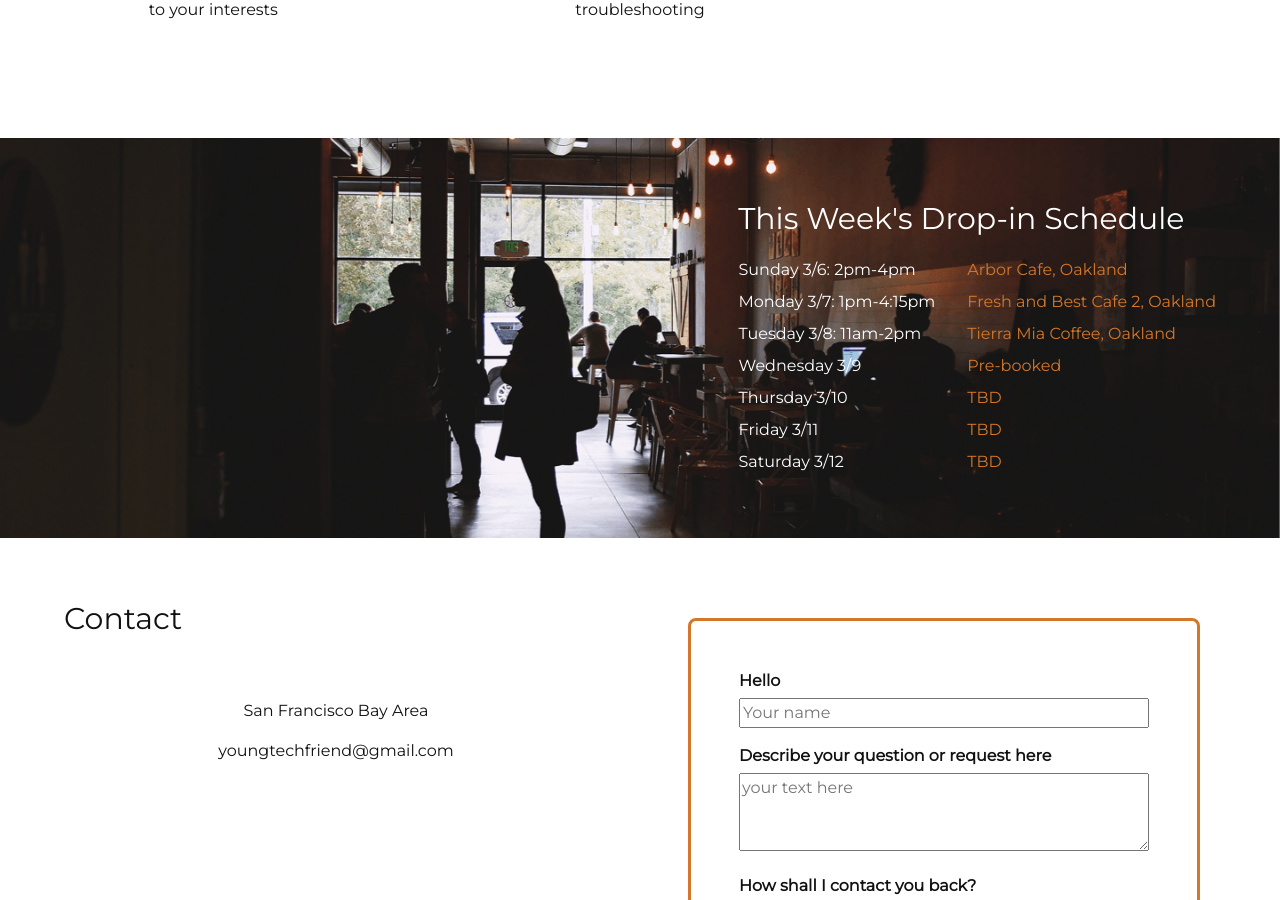
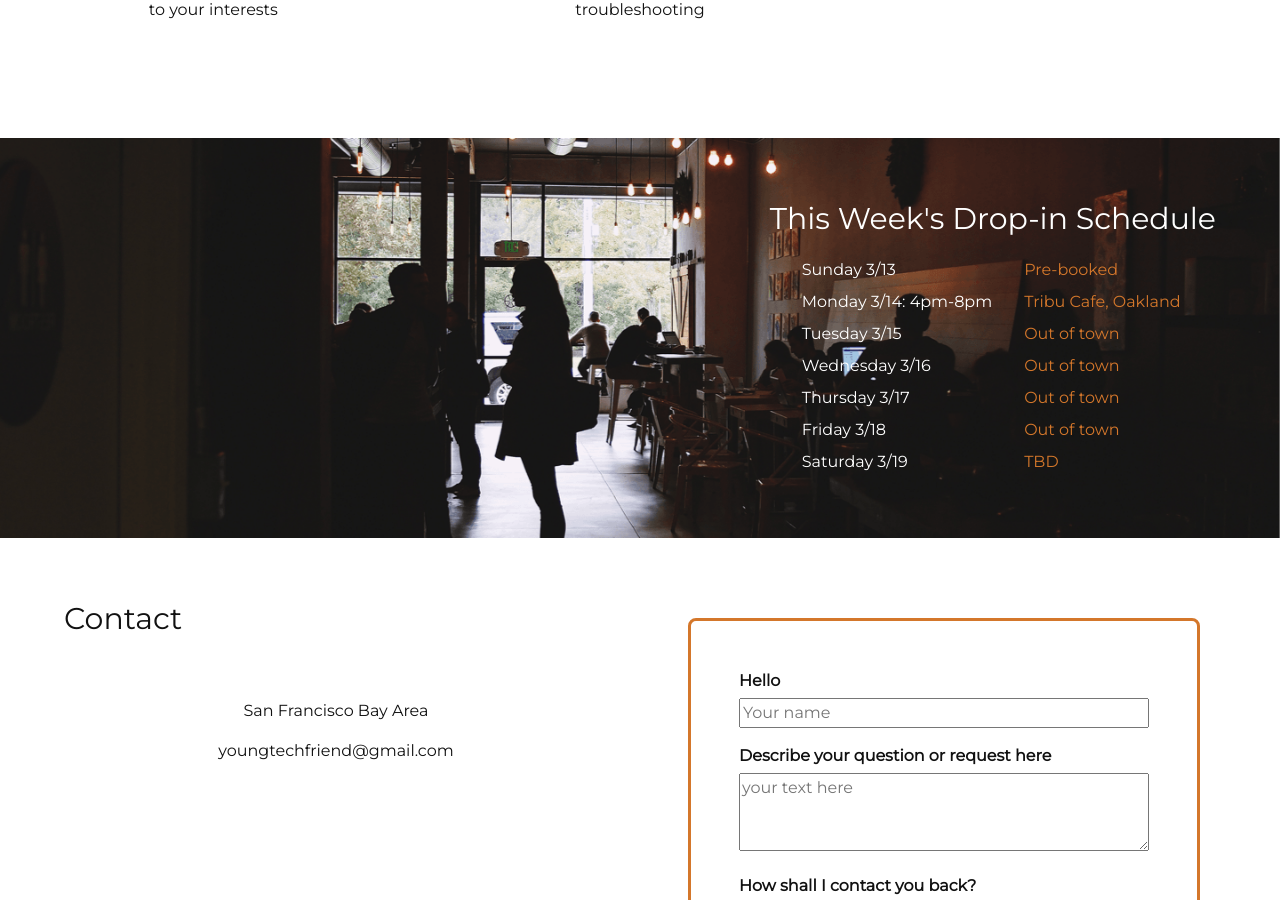
Before and after one commit to jenngeorge/youngtechfriend, a Jekyll site: the page built from index.html, in a window 1280 px wide and 900 px high, scrolled down 624 px. Built offline with Jekyll 4.4.1, drawn with Linux system fonts in a browser that asks for light colours.

Commit message:
update dates

```diff
--- a/_includes/panel-2.html
+++ b/_includes/panel-2.html
@@ -4,31 +4,7 @@
         <table>
             <tr>
                 <td>
-                    Sunday 3/6: 2pm-4pm
-                </td>
-                <td>
-                    <a href="http://www.yelp.com/biz/arbor-cafe-oakland">Arbor Cafe, Oakland</a>
-                </td>
-            </tr>
-            <tr>
-                <td>
-                    Monday 3/7: 1pm-4:15pm
-                </td>
-                <td>
-                    <a href="http://www.yelp.com/biz/fresh-and-best-cafe-2-oakland">Fresh and Best Cafe 2, Oakland</a>
-                </td>
-            </tr>
-            <tr>
-                <td>
-                    Tuesday 3/8: 11am-2pm
-                </td>
-                <td>
-                    <a href="http://www.yelp.com/biz/tierra-mia-coffee-oakland?osq=Tierra+Mia+Coffee">Tierra Mia Coffee, Oakland</a>
-                </td>
-            </tr>
-            <tr>
-                <td>
-                    Wednesday 3/9
+                    Sunday 3/13
                 </td>
                 <td>
                     <a>Pre-booked</a>
@@ -36,23 +12,47 @@
             </tr>
             <tr>
                 <td>
-                    Thursday 3/10
+                    Monday 3/14: 4pm-8pm
                 </td>
                 <td>
-                    <a>TBD</a>
+                    <a href="http://www.yelp.com/biz/tribu-cafe-oakland">Tribu Cafe, Oakland</a>
                 </td>
             </tr>
             <tr>
                 <td>
-                    Friday 3/11
+                    Tuesday 3/15
                 </td>
                 <td>
-                    <a>TBD</a>
+                    <a>Out of town</a>
                 </td>
             </tr>
             <tr>
                 <td>
-                    Saturday 3/12
+                    Wednesday 3/16
+                </td>
+                <td>
+                    <a>Out of town</a>
+                </td>
+            </tr>
+            <tr>
+                <td>
+                    Thursday 3/17
+                </td>
+                <td>
+                    <a>Out of town</a>
+                </td>
+            </tr>
+            <tr>
+                <td>
+                    Friday 3/18
+                </td>
+                <td>
+                    <a>Out of town</a>
+                </td>
+            </tr>
+            <tr>
+                <td>
+                    Saturday 3/19
                 </td>
                 <td>
                     <a>TBD</a>
```
